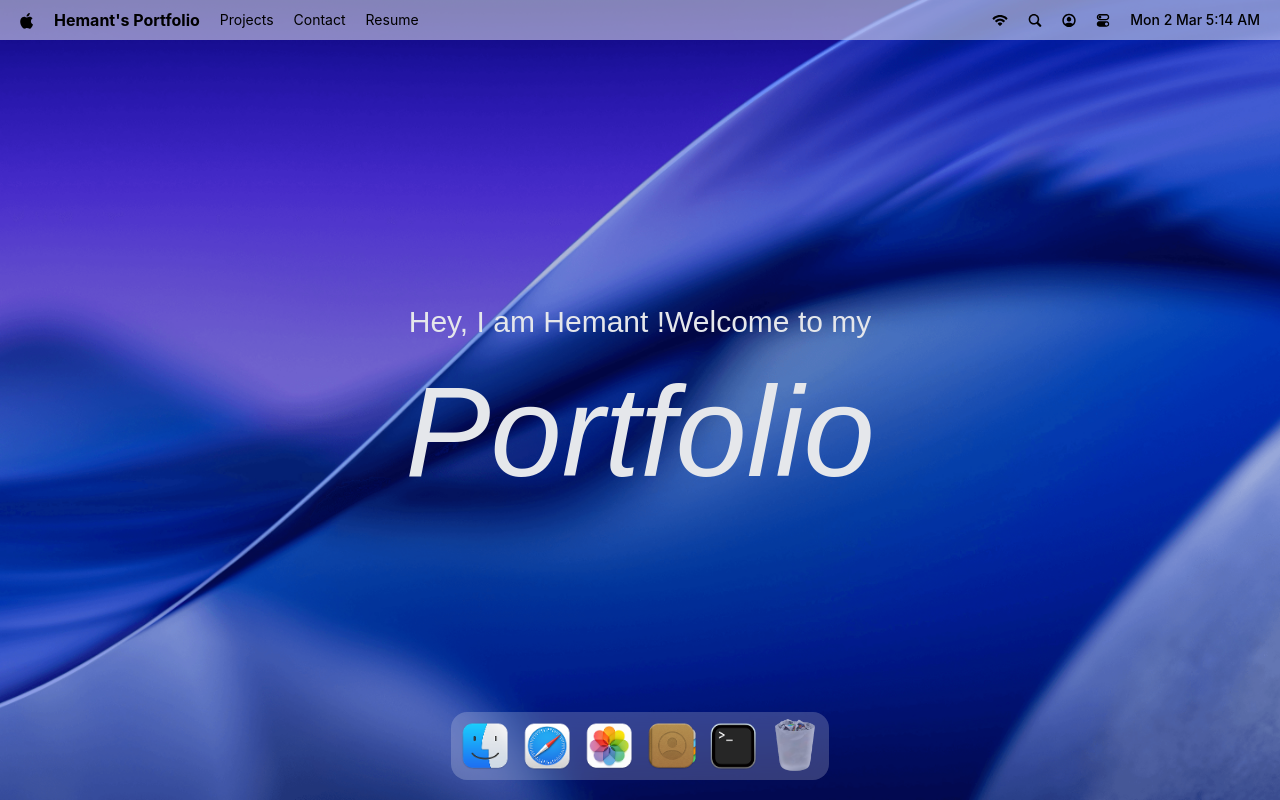
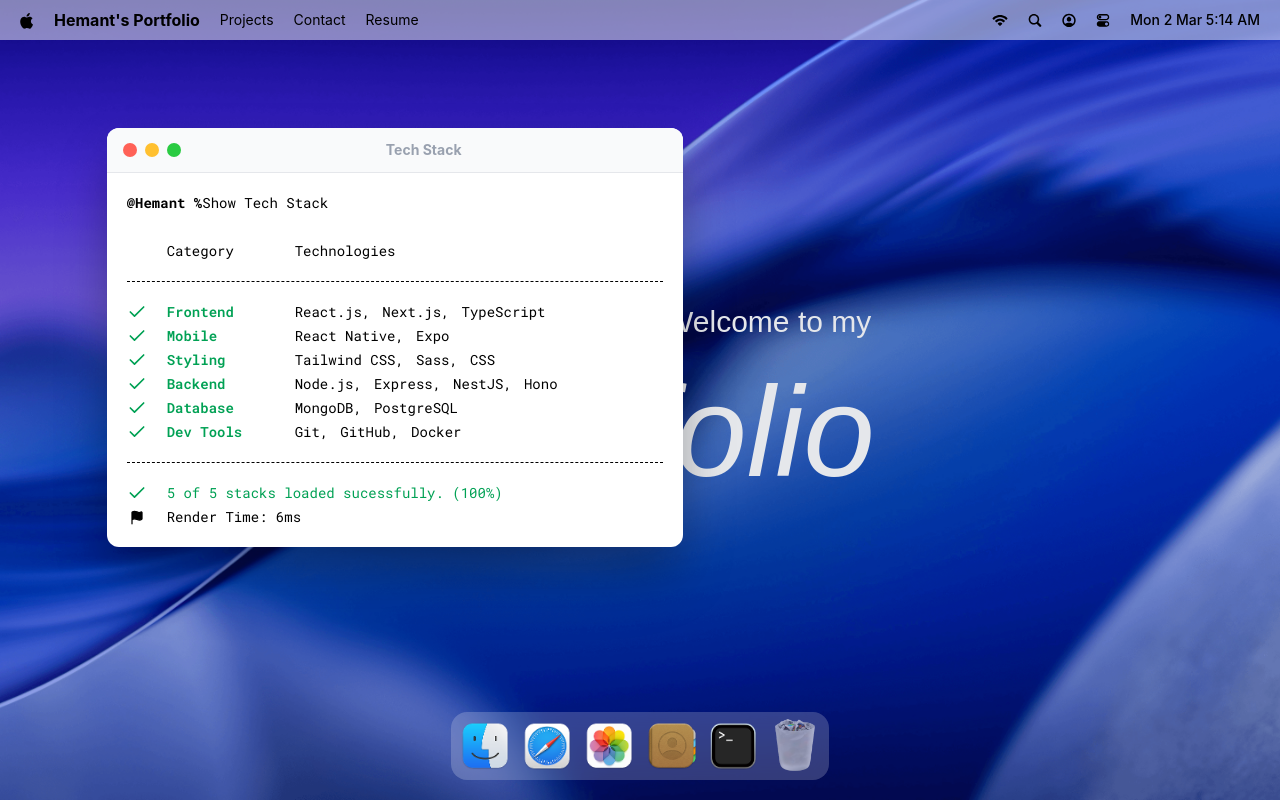
Before and after one commit to Hemantcods/Portfolio, a React (Vite) app: page / in a window 1280 px wide. Both pictures are taken after a click on the button 733 px from the left and 746 px from the top of the page. Built offline with nearby package versions, Linux system fonts and the light colour scheme; a web font is replaced by a local one.

Commit message:
implemented the window-wrapper and created the terminal

```diff
--- a/src/App.jsx
+++ b/src/App.jsx
@@ -1,11 +1,16 @@
 import React from 'react'
 import { Navbar, Welcome,Dock } from '@components'
+import { Draggable } from 'gsap/Draggable'
+import gsap from 'gsap'
+import {Terminal} from '@windows'
+gsap.registerPlugin(Draggable)
 const App = () => {
   return (
     <main>
       <Navbar />
       <Welcome/>
       <Dock/>
+      <Terminal/>
     </main>
   )
 }
--- /dev/null
+++ b/src/components/WindowControls.jsx
@@ -0,0 +1,15 @@
+import React from 'react'
+import useWindowStore from '@store/window'
+
+const WindowControls = ({target}) => {
+    const {closeWindow}=useWindowStore()
+
+  return (<div id='window-controls'>
+    <div className='close' onClick={()=>closeWindow(target)}/>
+    <div className='minimize'/>
+    <div className='maximize'/>
+  </div>
+  )
+}
+
+export default WindowControls
--- a/src/components/index.js
+++ b/src/components/index.js
@@ -1,5 +1,5 @@
 import Navbar from "@components/Navbar";
 import Welcome from "@components/Welcome";
 import Dock from "@components/Dock";
-
-export { Navbar, Welcome,Dock }
+import WindowControls from "@components/WindowControls";
+export { Navbar, Welcome,Dock,WindowControls }
--- /dev/null
+++ b/src/hoc/WindowWrapper.jsx
@@ -0,0 +1,57 @@
+import React, { useLayoutEffect, useRef } from "react";
+import useWindowStore from "@store/window";
+import { useGSAP } from "@gsap/react";
+import gsap from "gsap";
+import { Draggable } from "gsap/Draggable";
+
+const WindowWrapper = (Component, windowKey) => {
+  const wrapped = (props) => {
+    const { focusWindow, windows } = useWindowStore();
+    const { isOpen, zIndex } = windows[windowKey];
+    const ref = useRef(null);
+    useGSAP(() => {
+      const el = ref.current;
+      if (!el || !isOpen) return;
+      el.style.display = "block";
+      if(isOpen){
+        gsap.fromTo(el, {
+        scale: 0.8,
+        opacity: 0,
+        y: 40
+      },{
+        scale: 1,
+        opacity: 1,
+        y: 0,
+        duration: 0.4,
+        ease: "power3.out"
+      });
+      }
+    }, [isOpen]);
+    useGSAP(()=>{
+      const el = ref.current;
+      if (!el ) return;
+      const [instance]=Draggable.create(el,{
+        trigger: el.querySelector(".window-header"),
+        onPress:()=>focusWindow(windowKey)
+      })
+      return ()=>{
+        instance.kill()
+      }
+    })
+    useLayoutEffect(() => {
+      const el = ref.current;
+      if (!el) return;
+      el.style.display = isOpen ? "block" : "none";
+    }, [isOpen]);
+    return (
+      <section id={windowKey} ref={ref} style={{ zIndex }} className="absolute">
+        <Component {...props} />
+      </section>
+    );
+  };
+  wrapped.dispalyName = `WindowWrapper(${Component.displayName || Component.name || "Component"})`;
+
+  return wrapped;
+};
+
+export default WindowWrapper;
--- a/src/index.css
+++ b/src/index.css
@@ -114,7 +114,7 @@
     }
   }
 
-  #window-header {
+  .window-header {
     @apply flex items-center justify-between px-4 py-3 rounded-t-lg bg-gray-50 border-b border-gray-200 select-none text-sm text-gray-400;
   }
 
--- /dev/null
+++ b/src/windows/Terminal.jsx
@@ -0,0 +1,52 @@
+import React from 'react'
+import WindowWrapper from '@hoc/WindowWrapper'
+import { techStack } from '@constants'
+import { Check, Flag } from 'lucide-react'
+import {WindowControls} from '@components'
+
+const Terminal = () => {
+  return <>
+  <div className='window-header'>
+    <WindowControls target="terminal"/>
+    <h2>Tech Stack</h2>
+  </div>
+  <div className='techstack'>
+    <p>
+        <span className='font-bold'>
+            @Hemant %
+        </span>
+        Show Tech Stack
+    </p>
+    <div className='label'>
+        <p className='w-32'>Category</p>
+        <p>Technologies</p>
+    </div>
+    <ul className='content'>
+        {techStack.map(({category,items})=>(
+            <li key={category} className='flex items-center'>
+                <Check className='check' size={20}/>
+                <h3>{category}</h3>
+                <ul>
+                    {items.map((item,i)=>(
+                        <li key={i}>
+                            {item}{i<items.length-1 ? ",":""}
+                        </li>
+                    ))}
+                </ul>
+            </li>
+        ))}
+    </ul>
+    <div className='footnote'>
+        <p>
+            <Check size={20}/>5 of 5 stacks loaded sucessfully. (100%)
+        </p>
+        <p className='text-black'>
+            <Flag size={15} fill='black'/>
+            Render Time: 6ms
+        </p>
+    </div>
+  </div>
+  </>
+}
+const TerminalWindow=WindowWrapper(Terminal,"terminal")
+export default TerminalWindow
--- /dev/null
+++ b/src/windows/index.js
@@ -0,0 +1,3 @@
+import Terminal from "./Terminal.jsx";
+
+export {Terminal}
```
